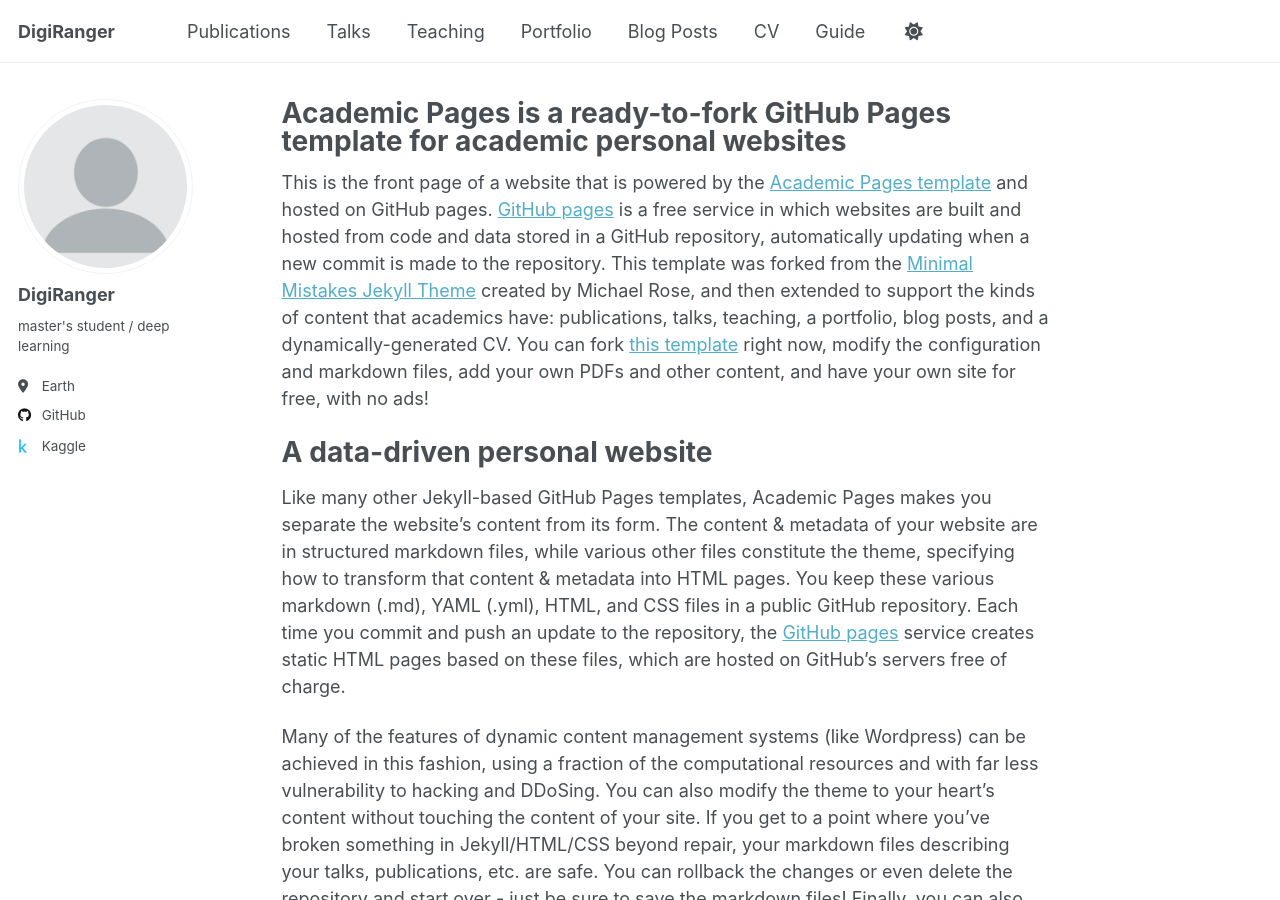
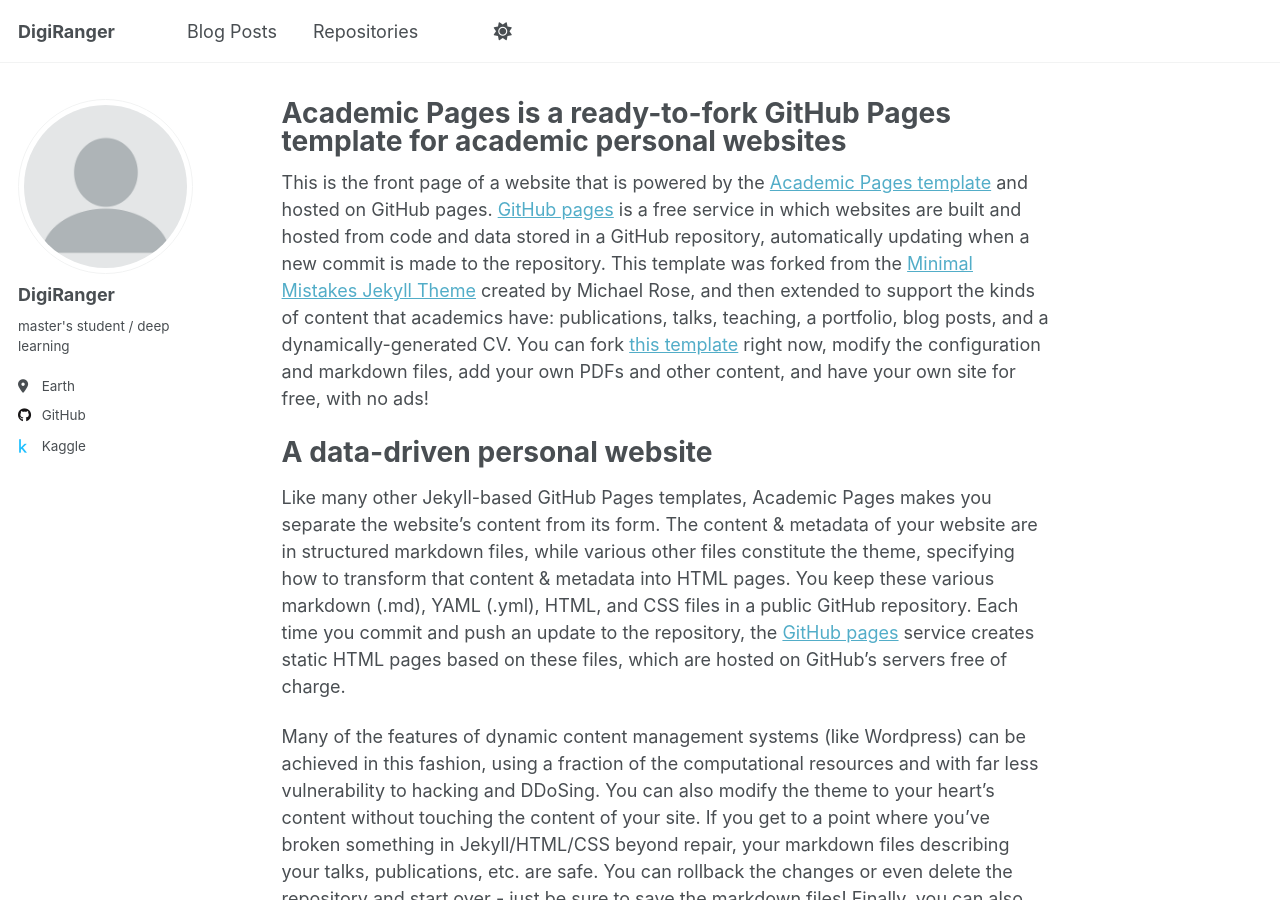
Before and after one commit to DigiRanger/DigiRanger.github.io, a Jekyll site: the page built from _pages/about.md, in a window 1280 px wide and 900 px high. Built offline with Jekyll 4.4.1, drawn with Linux system fonts in a browser that asks for light colours; part of the change alters nothing that is shown.

Commit message:
Update navigation.yml

```diff
--- a/_data/navigation.yml
+++ b/_data/navigation.yml
@@ -8,26 +8,29 @@
 #      Markdown formatted page while the second is generated using JSON.
 
 main:
-  - title: "Publications"
-    url: /publications/
+  # - title: "Publications"
+  #   url: /publications/
 
-  - title: "Talks"
-    url: /talks/
+  # - title: "Talks"
+  #   url: /talks/
 
-  - title: "Teaching"
-    url: /teaching/
+  # - title: "Teaching"
+  #   url: /teaching/
 
-  - title: "Portfolio"
-    url: /portfolio/
+  # - title: "Portfolio"
+  #   url: /portfolio/
 
   - title: "Blog Posts"
     url: /year-archive/
 
-  - title: "CV"
-    url: /cv/
+  - title: "Repositories"
+  - url: /repo/
+
+  # - title: "CV"
+  #   url: /cv/
 
   # - title: "CV"
   #   url: /cv-json/
 
-  - title: "Guide"
-    url: /markdown/
+  # - title: "Guide"
+  #   url: /markdown/
```
